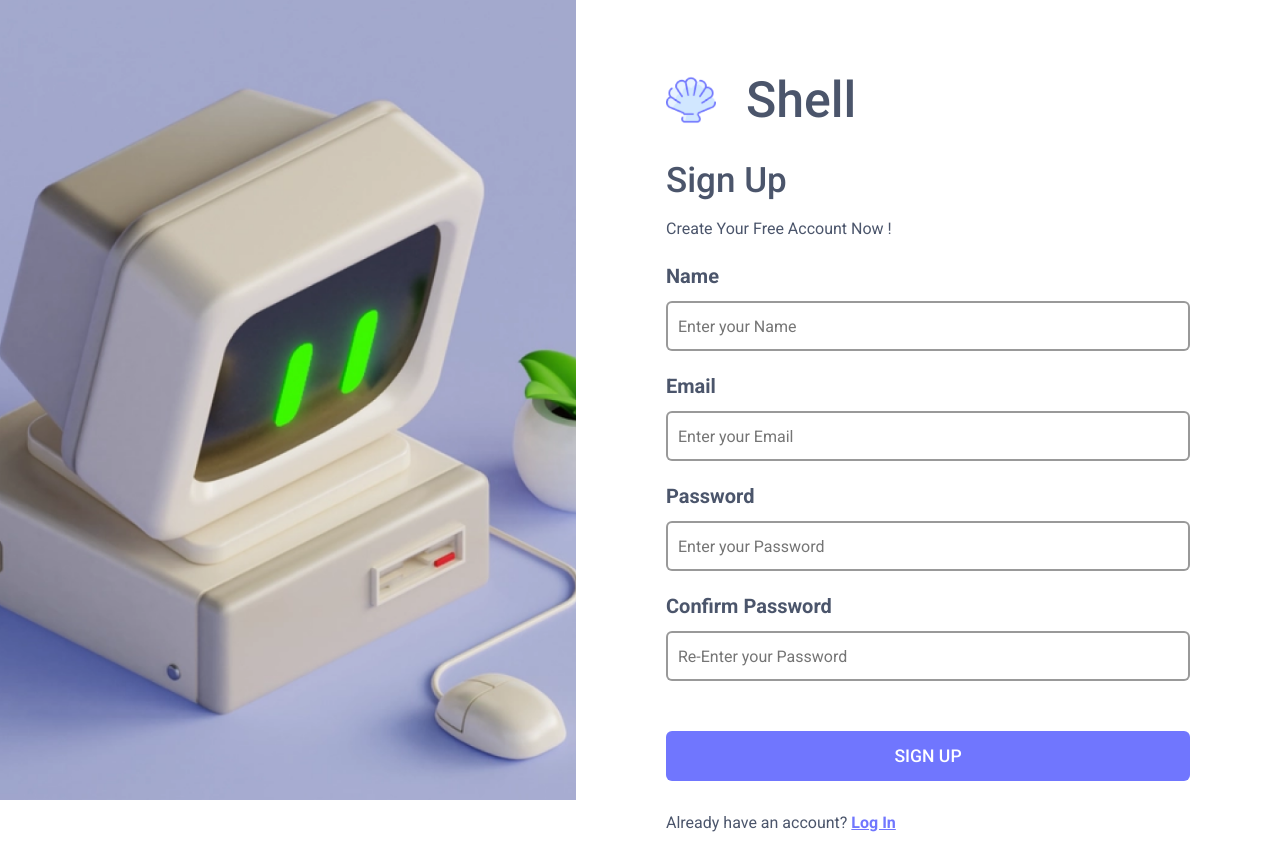
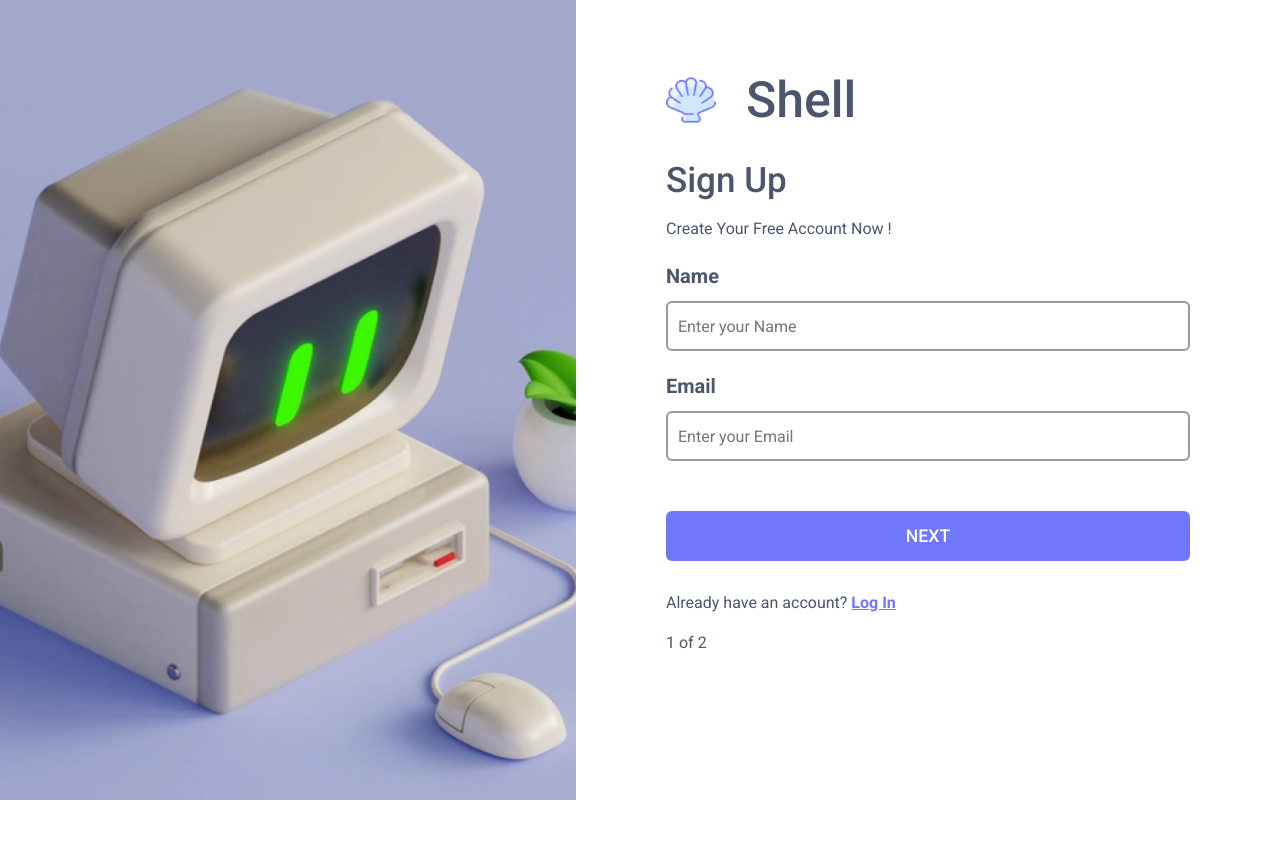
Before and after one commit to yasinbhojani/major-project, a React (Create React App) app in the folder client/: page / in a window 1280 px wide. After the commit the page ends 800 px from the top, so only its background shows below. Built offline with nearby package versions, Linux system fonts and the light colour scheme.

Commit message:
new Signup page logic

```diff
--- a/client/src/App.js
+++ b/client/src/App.js
@@ -1,6 +1,6 @@
 import "./App.css";
 // import Login from "./components/Login/Login";
-import SignUp from "./components/Login/SignUp";
+import SignUp from "./components/SignUp/SignUp";
 function App() {
   return (
     <div>
--- a/client/src/components/Login/Login.js
+++ b/client/src/components/Login/Login.js
@@ -1,5 +1,5 @@
 import React from "react";
-import Input from "./Input/Input";
+import Input from "../UI/Input/Input";
 
 import styles from "./Login.module.css";
 import btnstyles from "../../css/button.module.css";
--- a/client/src/components/Login/SignUp.js
+++ /dev/null
@@ -1,71 +0,0 @@
-import React from "react";
-import Input from "./Input/Input";
-
-import styles from "./Login.module.css";
-import btnstyles from "../../css/button.module.css";
-
-import minipc from "../../assets/minipc.png";
-import logo from "../../assets/shell-logo.png";
-
-const SignUp = (props) => {
-  return (
-    <main className={styles.maindiv}>
-      <section className={styles["side-image"]}>
-        <img src={minipc} className={styles.image} alt="side banner" />
-      </section>
-
-      <section className={`${styles.login} container`}>
-        <div className={styles.head}>
-          <img
-            src={logo}
-            style={{ width: "50px", height: "50px" }}
-            alt="logo"
-          />
-          <h1>Shell</h1>
-        </div>
-        <h2>Sign Up</h2>
-        <p>Create Your Free Account Now !</p>
-        <form>
-          <Input
-            id="name"
-            type="name"
-            label="Name"
-            placeholder="Enter your Name"
-          />
-          <Input
-            id="email"
-            type="email"
-            label="Email"
-            placeholder="Enter your Email"
-          />
-          <Input
-            id="password"
-            type="password"
-            label="Password"
-            placeholder="Enter your Password"
-          />
-          <Input
-            id="re-password"
-            type="password"
-            label="Confirm Password"
-            placeholder="Re-Enter your Password"
-          />
-          <button
-            type="submit"
-            className={`${btnstyles.btn} ${btnstyles.login}`}
-          >
-            SIGN UP
-          </button>
-        </form>
-        <footer className={styles.footer}>
-          <p>
-            Already have an account?{" "}
-            <a href="https://github.com/yasinbhojani/major-project">Log In</a>
-          </p>
-        </footer>
-      </section>
-    </main>
-  );
-};
-
-export default SignUp;
--- /dev/null
+++ b/client/src/components/SignUp/SignUp.js
@@ -0,0 +1,69 @@
+import React, { useState } from "react";
+
+import styles from "../Login/Login.module.css";
+
+import minipc from "../../assets/minipc.png";
+import logo from "../../assets/shell-logo.png";
+
+import Signup1 from "./Signup1";
+import Signup2 from "./Signup2";
+const SignUp = (props) => {
+  const [nameInput, setNameInput] = useState("");
+  const [emailInput, setEmailInput] = useState("");
+  const [currentPage, setCurrentPage] = useState(true);
+
+  const [passInput, setPassInput] = useState("");
+  const [confPassInput, setConfPassInput] = useState("");
+
+  const nextPage = () => setCurrentPage(false);
+  const passwordFormSubmitHandler = (event) => {
+    event.preventDefault();
+    console.log("Name : " + nameInput);
+    console.log("Email : " + emailInput);
+    console.log("Password : " + passInput);
+    console.log("Confirem Password : " + confPassInput);
+  };
+  return (
+    <main className={styles.maindiv}>
+      <section className={styles["side-image"]}>
+        <img src={minipc} className={styles.image} alt="side banner" />
+      </section>
+
+      <section className={`${styles.login} container`}>
+        <div className={styles.head}>
+          <img
+            src={logo}
+            style={{ width: "50px", height: "50px" }}
+            alt="logo"
+          />
+          <h1>Shell</h1>
+        </div>
+        <h2>Sign Up</h2>
+        <p>Create Your Free Account Now !</p>
+        {currentPage ? (
+          <Signup1
+            nextPage={nextPage}
+            setNameInput={setNameInput}
+            setEmailInput={setEmailInput}
+          />
+        ) : (
+          <Signup2
+            passInput={passInput}
+            setPassInput={setPassInput}
+            setConfPassInput={setConfPassInput}
+            passwordFormSubmitHandler={passwordFormSubmitHandler}
+          />
+        )}
+        <footer className={styles.footer}>
+          <p>
+            Already have an account?{" "}
+            <a href="https://github.com/yasinbhojani/major-project">Log In</a>
+          </p>
+          <p>{currentPage ? 1 : 2} of 2</p>
+        </footer>
+      </section>
+    </main>
+  );
+};
+
+export default SignUp;
--- /dev/null
+++ b/client/src/components/SignUp/Signup1.js
@@ -0,0 +1,35 @@
+import Input from "../UI/Input/Input";
+import btnstyles from "../../css/button.module.css";
+
+const Signup1 = (props) => {
+  const nameChangeHandler = (event) => props.setNameInput(event.target.value);
+  const emailChangeHandler = (event) => props.setEmailInput(event.target.value);
+  const nameAndEmailSubmitHandler = (event) => event.preventDefault();
+  return (
+    <>
+      <form onSubmit={nameAndEmailSubmitHandler}>
+        <Input
+          id="name"
+          type="name"
+          label="Name"
+          placeholder="Enter your Name"
+          onChange={nameChangeHandler}
+        />
+        <Input
+          id="email"
+          type="email"
+          label="Email"
+          placeholder="Enter your Email"
+          onChange={emailChangeHandler}
+        />
+        <button
+          className={`${btnstyles.btn} ${btnstyles.login}`}
+          onClick={props.nextPage}
+        >
+          NEXT
+        </button>
+      </form>
+    </>
+  );
+};
+export default Signup1;
--- /dev/null
+++ b/client/src/components/SignUp/Signup2.js
@@ -0,0 +1,35 @@
+import Input from "../UI/Input/Input";
+import btnstyles from "../../css/button.module.css";
+
+const Signup2 = (props) => {
+  const passChangeHandler = (event) => props.setPassInput(event.target.value);
+  const confPassChangeHandler = (event) => {
+    if (props.passInput === event.target.value) {
+      props.setConfPassInput(props.passInput);
+    }
+  };
+  return (
+    <>
+      <form onSubmit={props.passwordFormSubmitHandler}>
+        <Input
+          id="password"
+          type="password"
+          label="Password"
+          placeholder="Enter your Password"
+          onChange={passChangeHandler}
+        />
+        <Input
+          id="re-password"
+          type="password"
+          label="Confirm Password"
+          placeholder="Re-Enter your Password"
+          onChange={confPassChangeHandler}
+        />
+        <button type="submit" className={`${btnstyles.btn} ${btnstyles.login}`}>
+          SIGN UP
+        </button>
+      </form>
+    </>
+  );
+};
+export default Signup2;
--- a/client/src/components/Login/Input/Input.js
+++ b/client/src/components/UI/Input/Input.js
@@ -5,7 +5,14 @@ const Input = (props) => {
   return (
     <div className={styles["input-group"]}>
       <label htmlFor={props.id}>{props.label}</label>
-      <input type={props.type} id={props.id} placeholder={props.placeholder} />
+      <input
+        type={props.type}
+        id={props.id}
+        placeholder={props.placeholder}
+        onChange={props.onChange}
+        value={props.value}
+        ref={props.ref}
+      />
     </div>
   );
 };
```
Also changed, not shown: client/src/hooks/use-input.js (added, +32 -0 lines), client/src/components/UI/Input/Input.module.css (renamed from client/src/components/Login/Input/Input.module.css).
